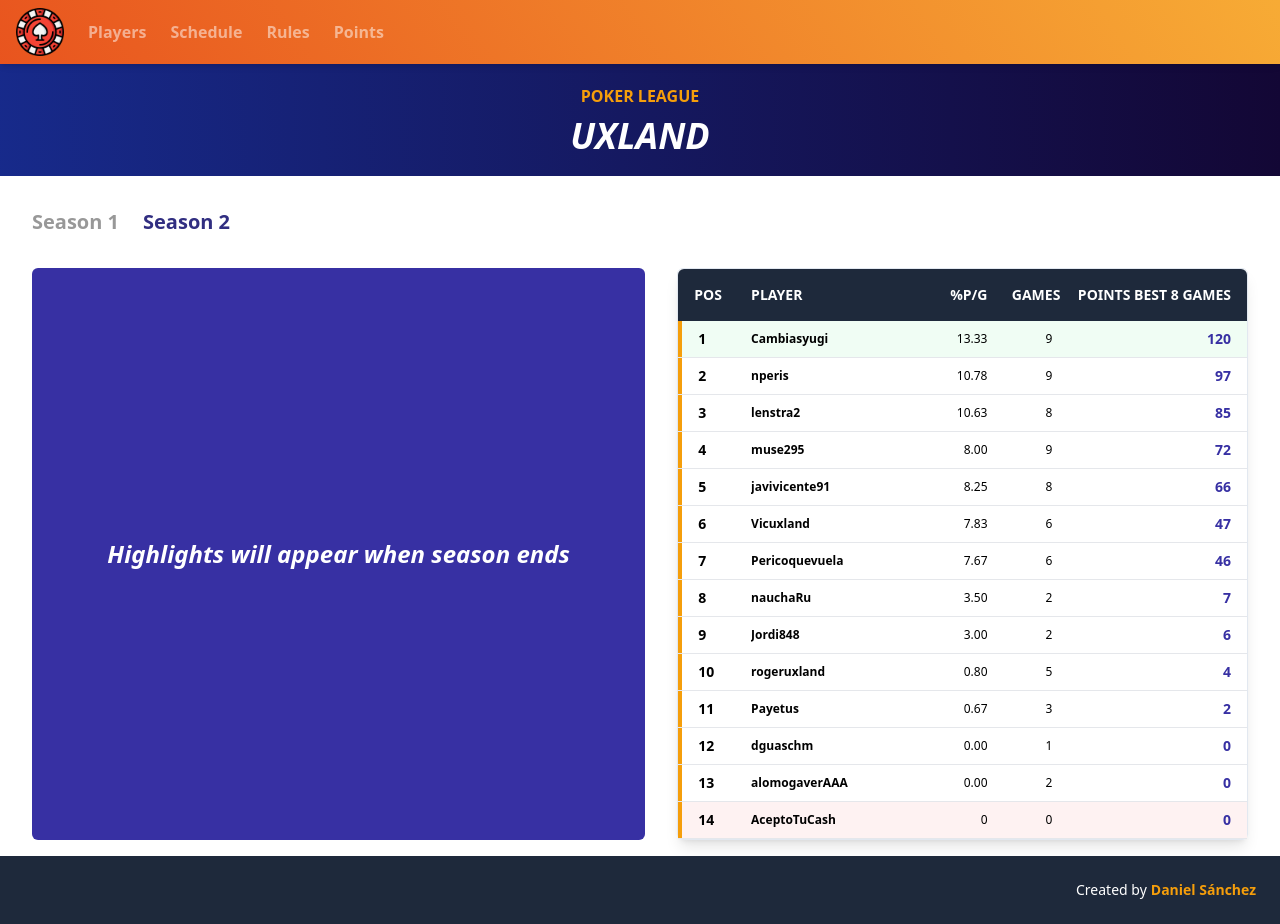
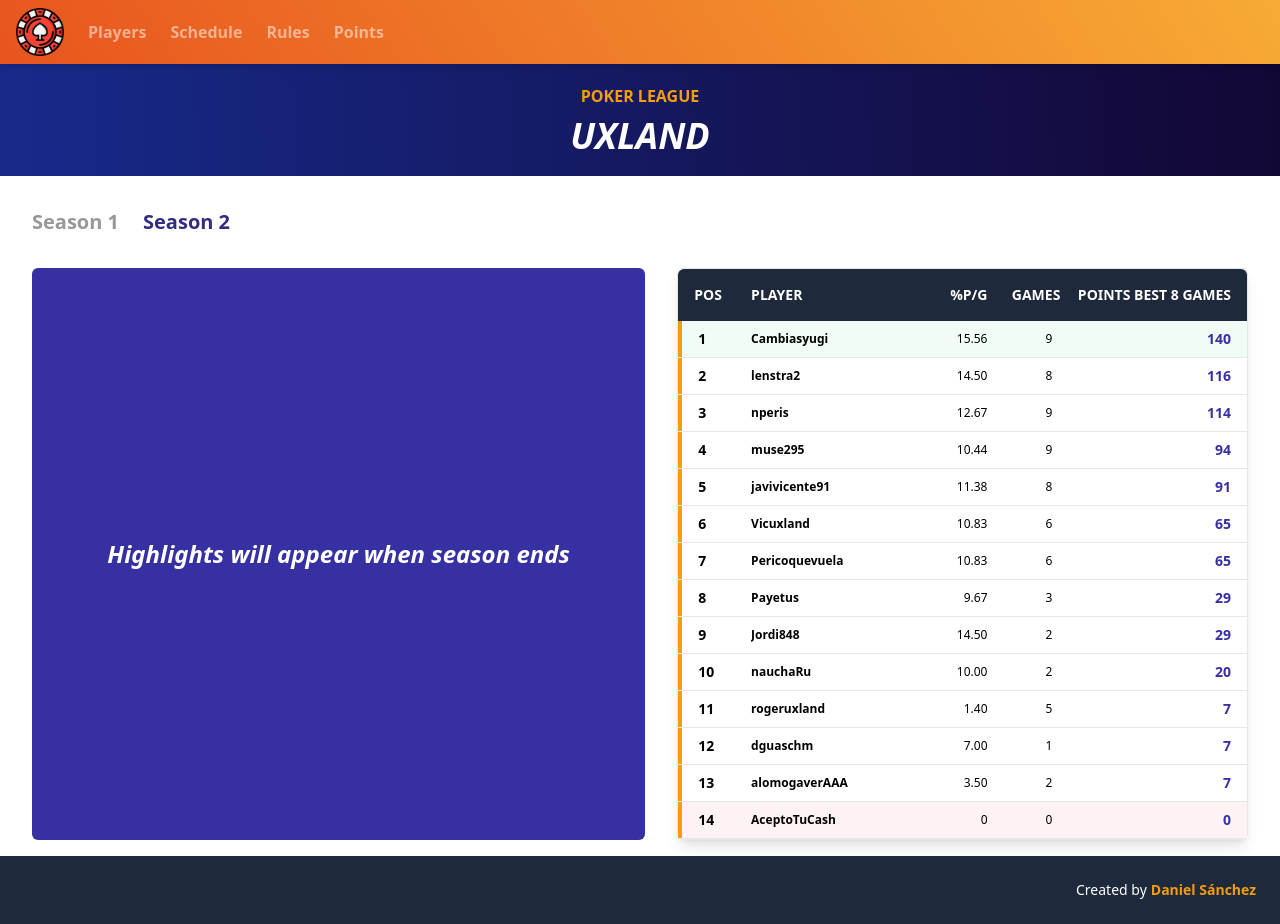
Before and after one commit to dguasch89/poker-league, a React (Vite) app: page / in a window 1280 px wide. Built offline with nearby package versions, Linux system fonts and the light colour scheme.

Commit message:
fix: 8 best games was bad sorted

```diff
--- a/src/domain/season2.ts
+++ b/src/domain/season2.ts
@@ -40,7 +40,7 @@ export const getPlayerSeasonPoints = (season: ISeason, playerId: number) => {
     throw new Error('Season must be defined');
   } else {
     const gamePointsArray = season?.games.map((game: IGame) => getPlayerGamePoints(game, playerId));
-    const sortedGamePointsArray = gamePointsArray.sort((a, b) => a - b);
+    const sortedGamePointsArray = gamePointsArray.sort((a, b) => b - a);
     const best8Games = sortedGamePointsArray.slice(0, 8);
     return best8Games?.reduce((acc, curr) => (acc += curr), 0) || 0;
   }
@@ -74,7 +74,10 @@ export const getPlayerSeasonPointsMinusWorstTwo = (season: ISeason, playerId: nu
     const totalSeasonGames = getPlayerSeasonGamesCount(season, playerId);
     const gamePointsArray = season?.games.map((game: IGame) => getPlayerGamePoints(game, playerId));
     const sortedGamePointsArray = gamePointsArray.sort((a, b) => b - a);
-    const bestGamesMinusWorstTwo = sortedGamePointsArray.slice(0, totalSeasonGames > 3 ? totalSeasonGames - 2 : totalSeasonGames );
+    const bestGamesMinusWorstTwo = sortedGamePointsArray.slice(
+      0,
+      totalSeasonGames > 3 ? totalSeasonGames - 2 : totalSeasonGames
+    );
     return bestGamesMinusWorstTwo?.reduce((acc, curr) => (acc += curr), 0) || 0;
   }
 };
```
